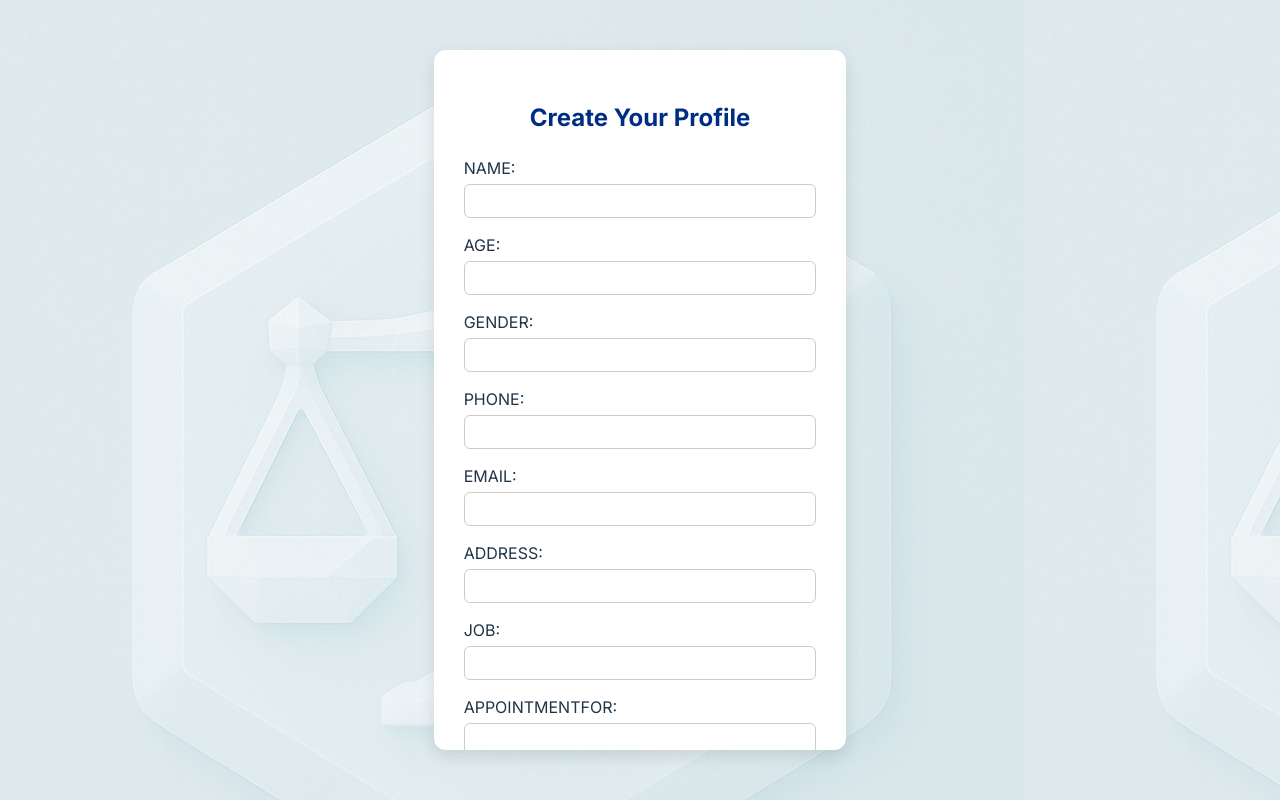
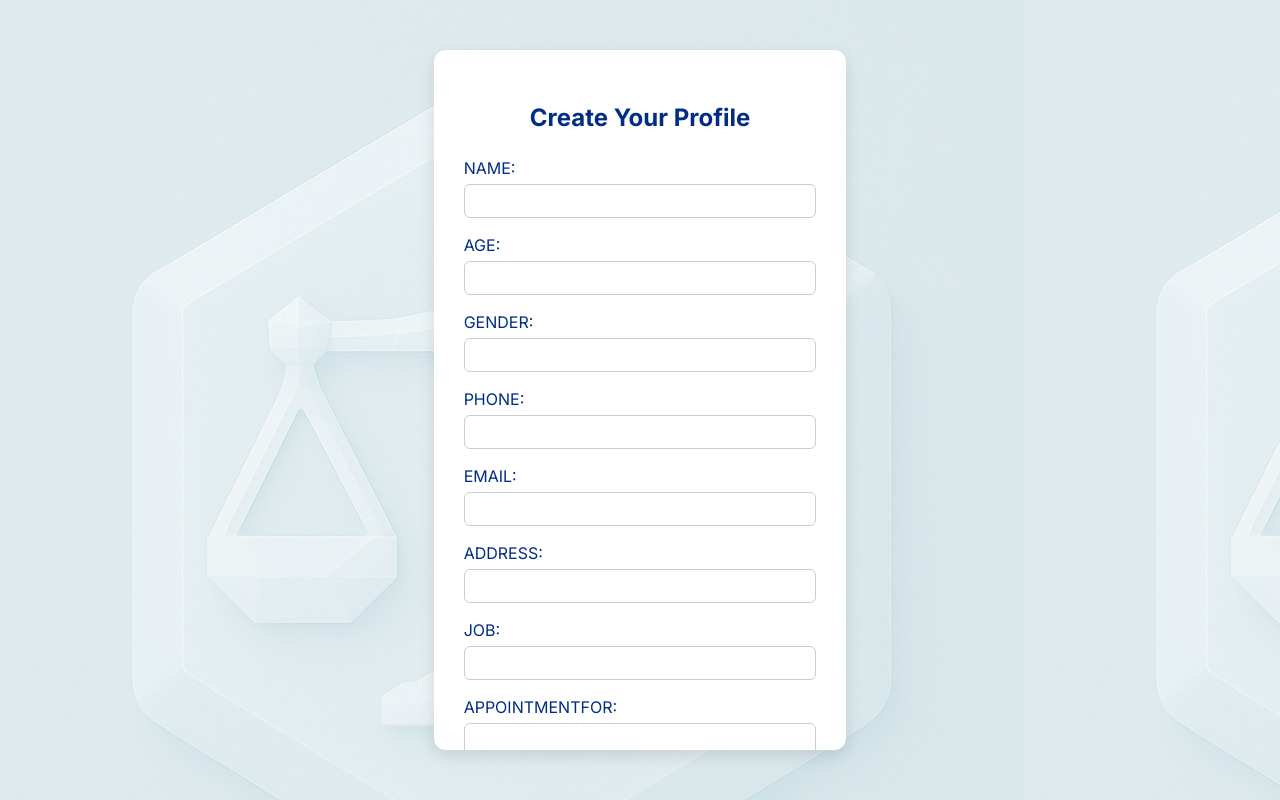
Before and after one commit to siddhibhosale234/Nyaysetu-Frontend, a React (Vite) app: page /createprofile in a window 1280 px wide. Built offline with nearby package versions, Linux system fonts and the light colour scheme; no server answers.

Commit message:
Update CreateProfile.css

```diff
--- a/src/ClientProfile/CreateProfile.css
+++ b/src/ClientProfile/CreateProfile.css
@@ -27,6 +27,7 @@
   display: block;
   margin-bottom: 15px;
   font-weight: 500;
+  color : #002d84;
 }
 
 .create-profile input {
```
